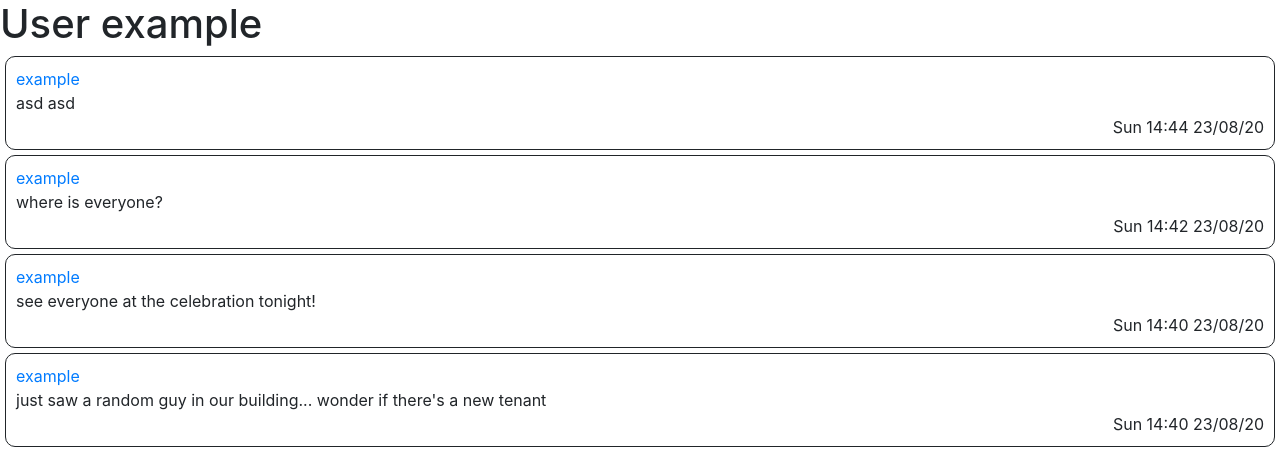
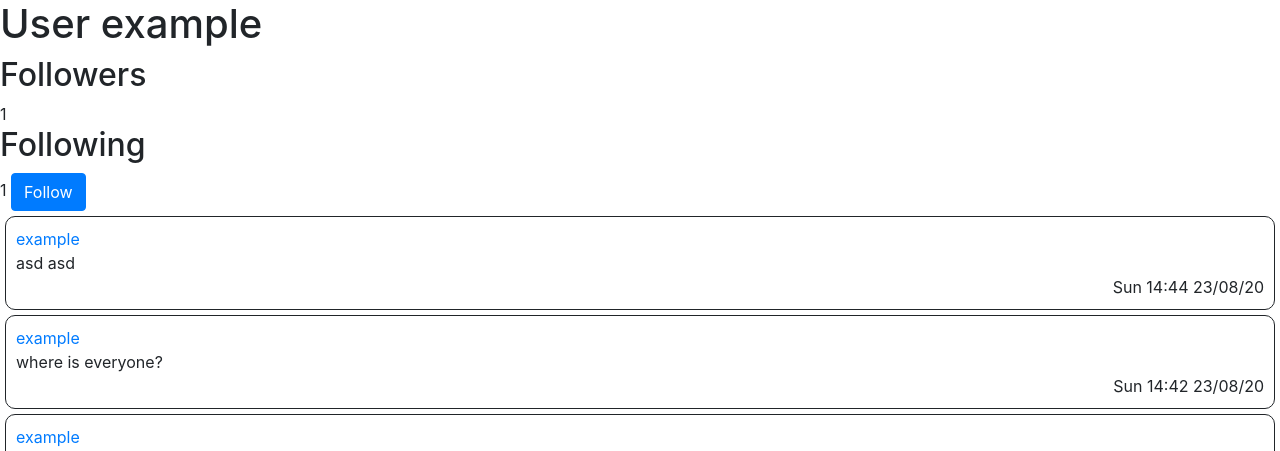
Before and after one commit to sandorbence/cs50, a Django app: a page that uses project4/network/templates/network/profile.html in a window 1280 px wide. Shown: the part 56-507 px from the top of the page. Run offline with Django 4.2, Linux system fonts and the light colour scheme; a user stored in the database is signed in; data comes from the database, SQL or seed files in the repository; both versions use the stored data as it was after the commit; some libraries are stand-ins or nearby versions.

Commit message:
Add follow
Added follow button for user profiles, and it works finally. Added put
request handling for users and user profile updates when followed or
unfollowed.

```diff
--- a/project4/network/static/scripts/following.js
+++ b/project4/network/static/scripts/following.js
@@ -3,5 +3,5 @@ const container = document.getElementById('posts-container');
 fetch('posts/following')
     .then(response => response.json())
     .then(posts => {
-        posts.forEach(post => create_post(post, container));
+        posts.forEach(post => createPost(post, container));
     })
--- a/project4/network/static/scripts/user.js
+++ b/project4/network/static/scripts/user.js
@@ -1,8 +1,45 @@
-const user_id = document.getElementById('user-id').innerHTML;
-const posts_container = document.getElementById('posts-container');
+document.addEventListener('DOMContentLoaded', () => {
+    const user_id = document.getElementById('user-id').innerHTML;
+    const posts_container = document.getElementById('posts-container');
+    const follow_button = document.getElementById('follow');
 
-fetch('/users/' + user_id)
-    .then(response => response.json())
-    .then(user => {
-        user.posts.forEach(post => create_post(post, posts_container));
+    fetch('/users/' + user_id)
+        .then(response => response.json())
+        .then(user => {
+            user.posts.forEach(post => createPost(post, posts_container));
+        });
+
+    follow_button.addEventListener('click', (event) => follow(event, user_id))
+});
+
+function follow(event, user_id) {
+    let button = event.target;
+
+    let follow = button.innerHTML === 'Follow';
+
+    if (follow) {
+        button.innerHTML = 'Unfollow';
+    } else {
+        button.innerHTML = 'Follow';
+    }
+
+    fetch('/users/' + user_id, {
+        method: 'PUT',
+        body: JSON.stringify({
+            "follow": follow
+        })
     })
+        .then(() => {
+            updateFollowerCount(user_id);
+        })
+        .catch(error => console.error(error));
+}
+
+function updateFollowerCount(user_id) {
+
+    fetch('/users/' + user_id)
+        .then(response => response.json())
+        .then(user => {
+            document.getElementById('follower-count').textContent = user.followers.length;
+        });
+}
--- a/project4/network/static/scripts/utils.js
+++ b/project4/network/static/scripts/utils.js
@@ -1,15 +1,15 @@
-function create_element(content, className, parent) {
+function createElement(content, className, parent) {
     let element = document.createElement('div');
     element.innerHTML = content;
     element.classList.add(className);
     parent.append(element);
 }
 
-function create_post(post, container) {
+function createPost(post, container) {
     let post_container = document.createElement('div');
-    create_element(`<a href='/user/${post.user}'>${post.user}</a>`, 'post-user', post_container);
-    create_element(post.text, 'post-text', post_container);
-    create_element(post.date, 'post-date', post_container);
+    createElement(`<a href='/user/${post.user}'>${post.user}</a>`, 'post-user', post_container);
+    createElement(post.text, 'post-text', post_container);
+    createElement(post.date, 'post-date', post_container);
     post_container.classList.add('post-container');
     container.append(post_container);
 }
--- a/project4/network/templates/network/profile.html
+++ b/project4/network/templates/network/profile.html
@@ -9,6 +9,19 @@
 {% else %}
 <h1>User {{user.username}}</h1>
 {% endif %}
+<h2>Followers</h2>
+<div id="follower-count">
+{{ user.followers.count }}
+</div>
+<h2>Following</h2>
+{{ user.following.count }}
+{% if user != request.user %}
+{% if followed %}
+<button id="follow" class="btn btn-primary" type="submit">Unfollow</button>
+{% else %}
+<button id="follow" class="btn btn-primary" type="submit">Follow</button>
+{% endif %}
+{% endif %}
 <div id="posts-container"></div>
 <script src="{% static 'scripts/utils.js' %}"></script>
 <script src="{% static 'scripts/user.js' %}"></script>
--- a/project4/network/views.py
+++ b/project4/network/views.py
@@ -82,6 +82,19 @@ def user(request, user_id):
     if request.method == "GET":
         return JsonResponse(user.serialize())
 
+    if request.method == "PUT":
+        followed = json.loads(request.body).get("follow")
+        if followed:
+            user.followers.add(request.user)
+        else:
+            if user.followers.filter(username=request.user.username).exists():
+                user.followers.remove(request.user)
+            else:
+                return JsonResponse({"error": "You are not following this user."}, status=400)
+
+        user.save()
+        return HttpResponse(status=204)
+
 
 @csrf_exempt
 @login_required
@@ -121,7 +134,8 @@ def posts(request, filter):
 @login_required
 def user_profile(request, username):
     return render(request, "network/profile.html", {
-        "user": User.objects.get(username=username)
+        "user": User.objects.get(username=username),
+        "followed": request.user.following.filter(username=username).exists()
     })
 
 
```
Also changed, not shown: project4/network/static/scripts/index.js (+6 -6 lines), project4/db.sqlite3.
